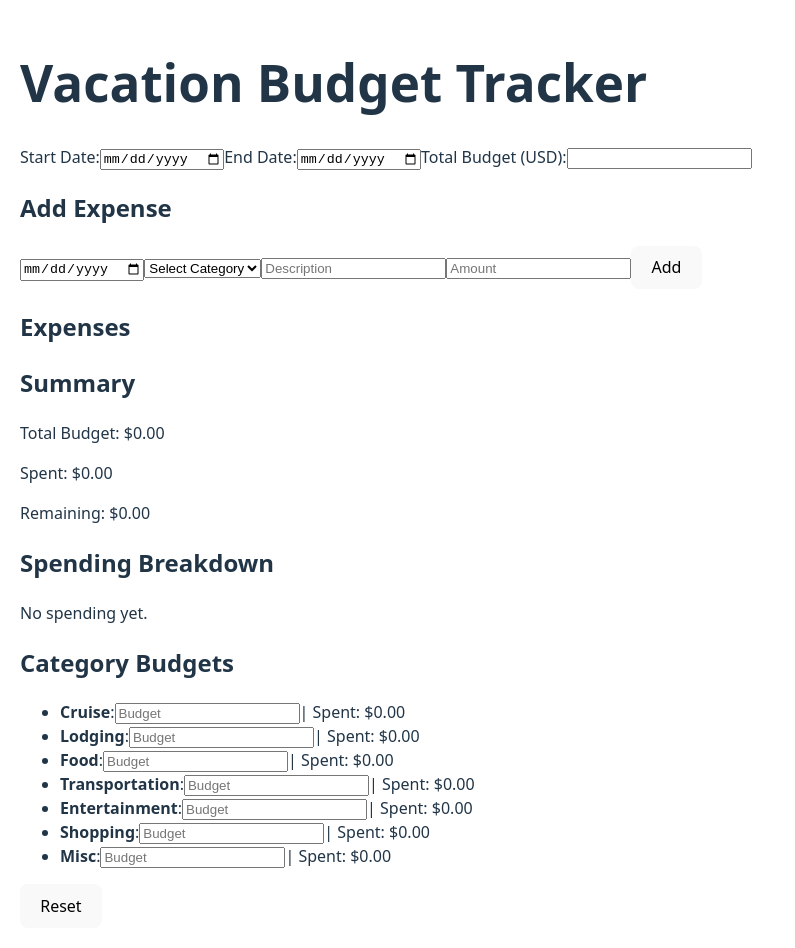
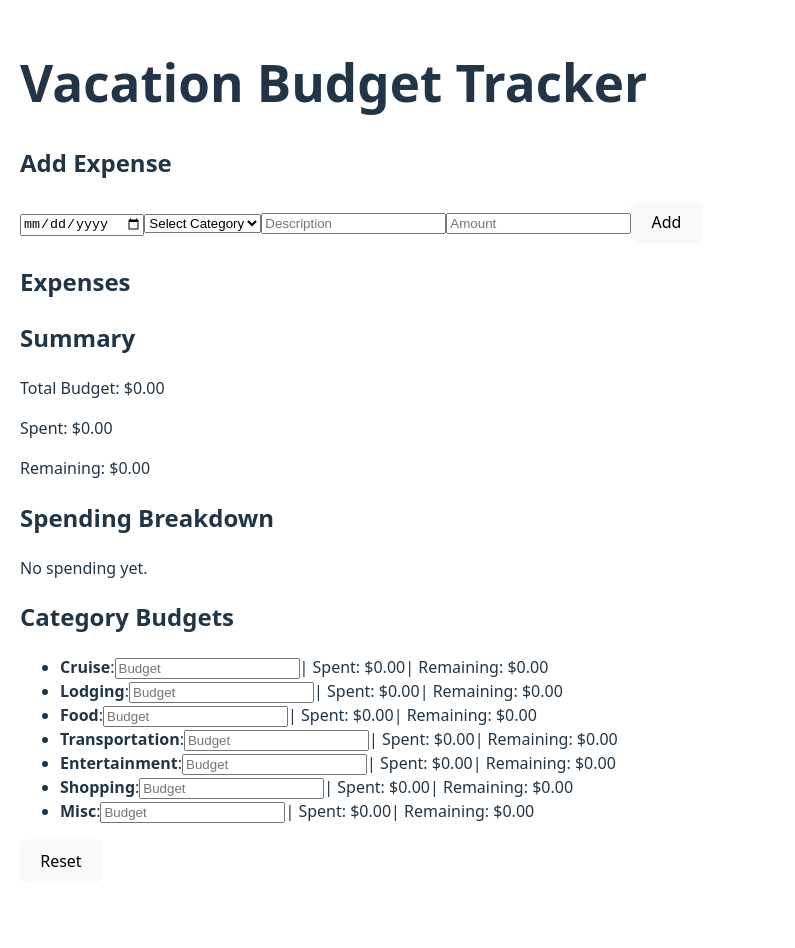
Before and after one commit to JShockley24/vacation-budget-tracker, a React (Vite) app: page / in a window 1280 px wide. Shown: the whole page, without its empty margins (0-795 px from the left). After the commit the page ends 903 px from the top, so only its background shows below. Built offline with nearby package versions, Linux system fonts and the light colour scheme.

Commit message:
Fixed category-based budgeting 2

```diff
--- a/src/VacationBudgetTracker.jsx
+++ b/src/VacationBudgetTracker.jsx
@@ -13,9 +13,6 @@ const defaultCategories = [
 const LOCAL_STORAGE_KEY = 'vacationBudgetTrackerData';
 
 export default function VacationBudgetTracker() {
-  const [startDate, setStartDate] = useState('');
-  const [endDate, setEndDate] = useState('');
-  const [budget, setBudget] = useState('');
   const [categories, setCategories] = useState([...defaultCategories]);
   const [expenses, setExpenses] = useState([]);
   const [newExpense, setNewExpense] = useState({ date: '', category: '', description: '', amount: '' });
@@ -26,17 +23,14 @@ export default function VacationBudgetTracker() {
   useEffect(() => {
     const saved = JSON.parse(localStorage.getItem(LOCAL_STORAGE_KEY));
     if (saved) {
-      setStartDate(saved.startDate || '');
-      setEndDate(saved.endDate || '');
-      setBudget(saved.budget || '');
       setCategories(saved.categories || [...defaultCategories]);
       setExpenses(saved.expenses || []);
     }
   }, []);
 
   useEffect(() => {
-    localStorage.setItem(LOCAL_STORAGE_KEY, JSON.stringify({ startDate, endDate, budget, categories, expenses }));
-  }, [startDate, endDate, budget, categories, expenses]);
+    localStorage.setItem(LOCAL_STORAGE_KEY, JSON.stringify({ categories, expenses }));
+  }, [categories, expenses]);
 
   const confirmReset = () => {
     setShowModal(true);
@@ -58,9 +52,6 @@ export default function VacationBudgetTracker() {
   };
 
   const handleReset = () => {
-    setStartDate('');
-    setEndDate('');
-    setBudget('');
     setExpenses([]);
     setCategories([...defaultCategories]);
     localStorage.removeItem(LOCAL_STORAGE_KEY);
@@ -92,8 +83,9 @@ export default function VacationBudgetTracker() {
     setExpenses(updatedExpenses);
   };
 
+  const totalCategoryBudget = categories.reduce((sum, cat) => sum + parseFloat(cat.budget || 0), 0);
   const totalSpent = expenses.reduce((sum, e) => sum + e.amount, 0);
-  const remaining = parseFloat(budget || 0) - totalSpent;
+  const remaining = totalCategoryBudget - totalSpent;
   const chartData = categories.map(cat => ({
     name: cat.name,
     value: expenses.filter(e => e.category === cat.name).reduce((sum, e) => sum + e.amount, 0)
@@ -101,19 +93,9 @@ export default function VacationBudgetTracker() {
 
   const COLORS = ['#8884d8', '#82ca9d', '#ffc658', '#ff7f50', '#a4de6c', '#d0ed57'];
 
-  const totalCategoryBudget = categories.reduce((sum, cat) => sum + parseFloat(cat.budget || 0), 0);
-
   return (
     <div style={{ padding: 20, maxWidth: 800, margin: '0 auto' }}>
       <h1>Vacation Budget Tracker</h1>
-      <div>
-        <label>Start Date:</label>
-        <input type="date" value={startDate} onChange={e => setStartDate(e.target.value)} />
-        <label>End Date:</label>
-        <input type="date" value={endDate} onChange={e => setEndDate(e.target.value)} />
-        <label>Total Budget (USD):</label>
-        <input type="number" value={budget} onChange={e => setBudget(e.target.value)} />
-      </div>
 
       <h2>Add Expense</h2>
       <div>
@@ -190,7 +172,11 @@ export default function VacationBudgetTracker() {
 
       <h2>Category Budgets</h2>
       <ul>
-        {categories.map((cat, i) => (
+        {categories.map((cat, i) => {
+          const spent = expenses.filter(e => e.category === cat.name).reduce((sum, e) => sum + e.amount, 0);
+          const catBudget = parseFloat(cat.budget || 0);
+          const catRemaining = catBudget - spent;
+          return (
             <li key={i}>
               <strong>{cat.name}</strong>:
               <input
@@ -203,9 +189,11 @@ export default function VacationBudgetTracker() {
                   setCategories(updated);
                 }}
               />
-            | Spent: ${expenses.filter(e => e.category === cat.name).reduce((sum, e) => sum + e.amount, 0).toFixed(2)}
+              | Spent: ${spent.toFixed(2)}
+              | Remaining: ${catRemaining.toFixed(2)}
             </li>
-        ))}
+          );
+        })}
       </ul>
 
       <div className="reset-button-container">
```
Lines whose indentation alone changed are shown as unchanged.
